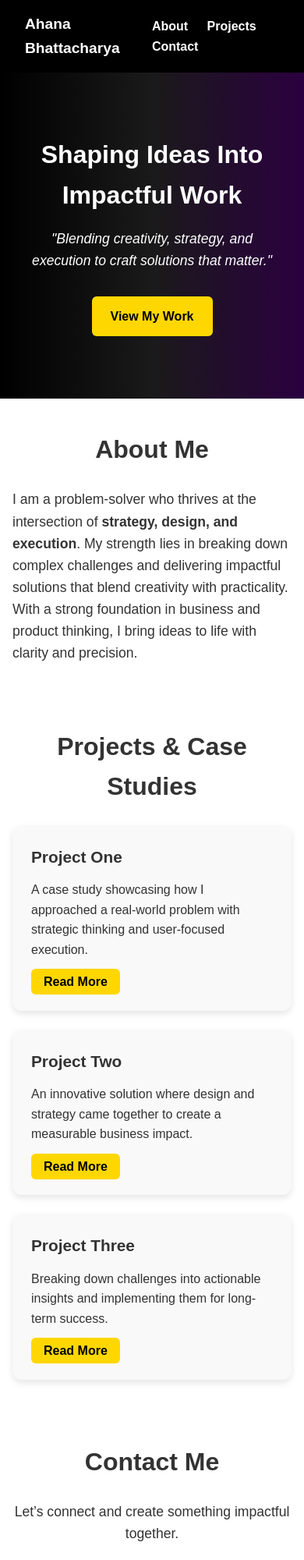
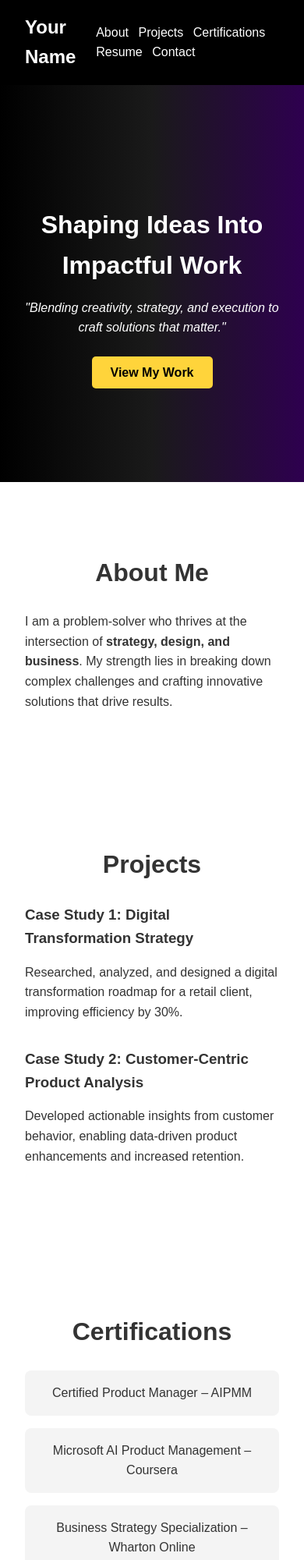
Before and after one commit to AhanaB99/Ahana_Portfolio, a plain HTML site: page index.html in a window 390 px wide. Shown: the top 2000 px of the page at 78% size. Drawn offline with Linux system fonts and the light colour scheme.

Commit message:
Update index.html

```diff
--- a/index.html
+++ b/index.html
@@ -3,53 +3,48 @@
 <head>
   <meta charset="UTF-8">
   <meta name="viewport" content="width=device-width, initial-scale=1.0">
-  <title>Portfolio | Your Name</title>
+  <title>Portfolio</title>
   <style>
-    /* Reset */
-    * {
+    body {
       margin: 0;
-      padding: 0;
-      box-sizing: border-box;
+      font-family: Arial, sans-serif;
+      line-height: 1.6;
+      background: #fff;
+      color: #333;
     }
 
-    body {
-      font-family: Arial, sans-serif;
-      line-height: 1.6;
-      color: #333;
-      background: #fff;
-    }
-
-    /* Navbar */
     header {
-      background: #000;
-      color: #fff;
+      background: black;
+      color: white;
       padding: 1rem 2rem;
       display: flex;
       justify-content: space-between;
       align-items: center;
+      position: sticky;
+      top: 0;
+      z-index: 1000;
     }
 
     header h1 {
-      font-size: 1.2rem;
+      margin: 0;
+      font-size: 1.5rem;
     }
 
     nav a {
-      color: #fff;
-      margin-left: 20px;
+      color: white;
+      margin-left: 1rem;
       text-decoration: none;
-      font-weight: bold;
     }
 
     nav a:hover {
-      color: #FFD700;
+      text-decoration: underline;
     }
 
-    /* Hero Section */
     .hero {
-      background: linear-gradient(to right, #000, #1a1a1a, #2b0040);
-      color: #fff;
+      background: linear-gradient(to right, #000000, #1a1a1a, #2e004f);
+      color: white;
       text-align: center;
-      padding: 5rem 2rem;
+      padding: 8rem 2rem;
     }
 
     .hero h2 {
@@ -59,179 +54,130 @@
 
     .hero p {
       font-style: italic;
-      font-size: 1.1rem;
       margin-bottom: 2rem;
-      color: #fff;
     }
 
     .btn {
-      background: #FFD700;
-      color: #000;
-      padding: 0.8rem 1.5rem;
-      border-radius: 6px;
+      background: #FFD43B;
+      color: black; /* updated */
+      padding: 0.75rem 1.5rem;
+      border: none;
+      border-radius: 5px;
       text-decoration: none;
       font-weight: bold;
-      transition: 0.3s;
-      display: inline-block;
     }
 
-    .btn:hover {
-      background: #e6c200;
-    }
-
-    /* Section */
     section {
       padding: 4rem 2rem;
-      max-width: 1000px;
+      max-width: 900px;
       margin: auto;
     }
 
     section h2 {
+      margin-bottom: 1.5rem;
       font-size: 2rem;
-      margin-bottom: 1.5rem;
       text-align: center;
     }
 
-    /* About */
-    #about p {
-      font-size: 1.1rem;
+    .projects .project {
+      margin-bottom: 2rem;
     }
 
-    /* Projects */
-    .projects-grid {
-      display: grid;
-      grid-template-columns: repeat(auto-fit, minmax(280px, 1fr));
-      gap: 1.5rem;
+    .projects h3 {
+      margin-bottom: 0.5rem;
     }
 
-    .project-card {
-      background: #f9f9f9;
-      padding: 1.5rem;
-      border-radius: 12px;
-      box-shadow: 0 4px 8px rgba(0,0,0,0.1);
-      transition: transform 0.3s ease, box-shadow 0.3s ease;
+    .certifications ul {
+      list-style: none;
+      padding: 0;
     }
 
-    .project-card:hover {
-      transform: translateY(-5px);
-      box-shadow: 0 8px 16px rgba(0,0,0,0.15);
-    }
-
-    .project-card h3 {
-      margin-bottom: 0.8rem;
-      font-size: 1.3rem;
-    }
-
-    .project-card p {
-      font-size: 1rem;
+    .certifications li {
+      background: #f4f4f4;
+      padding: 1rem;
       margin-bottom: 1rem;
-    }
-
-    .project-card a {
-      text-decoration: none;
-      color: #000;
-      font-weight: bold;
-      background: #FFD700;
-      padding: 0.5rem 1rem;
-      border-radius: 6px;
-      transition: background 0.3s;
-    }
-
-    .project-card a:hover {
-      background: #e6c200;
-    }
-
-    /* Contact */
-    .contact {
+      border-radius: 8px;
       text-align: center;
     }
 
-    .contact p {
-      margin-bottom: 1rem;
-      font-size: 1.1rem;
+    .resume {
+      text-align: center;
     }
 
-    .contact a {
-      color: #FFD700;
-      font-weight: bold;
-      text-decoration: none;
+    .resume .btn {
+      margin-top: 1rem;
+      display: inline-block;
     }
 
-    .contact a:hover {
-      text-decoration: underline;
-    }
-
-    /* Footer */
     footer {
+      background: black;
+      color: white;
       text-align: center;
       padding: 1rem;
-      background: #000;
-      color: #fff;
       margin-top: 2rem;
     }
 
-    /* Mobile */
+    /* Mobile responsiveness */
     @media (max-width: 768px) {
       .hero h2 {
         font-size: 2rem;
       }
-      section {
-        padding: 2.5rem 1rem;
+      nav a {
+        margin-left: 0.5rem;
       }
     }
   </style>
 </head>
 <body>
-  <!-- Navbar -->
   <header>
-    <h1>Ahana Bhattacharya</h1>
+    <h1>Your Name</h1>
     <nav>
       <a href="#about">About</a>
       <a href="#projects">Projects</a>
+      <a href="#certifications">Certifications</a>
+      <a href="#resume">Resume</a>
       <a href="#contact">Contact</a>
     </nav>
   </header>
 
-  <!-- Hero Section -->
   <section class="hero">
     <h2>Shaping Ideas Into Impactful Work</h2>
     <p>"Blending creativity, strategy, and execution to craft solutions that matter."</p>
     <a href="#projects" class="btn">View My Work</a>
   </section>
 
-  <!-- About Section -->
   <section id="about">
     <h2>About Me</h2>
-    <p>
-      I am a problem-solver who thrives at the intersection of <strong>strategy, design, and execution</strong>.
-      My strength lies in breaking down complex challenges and delivering impactful solutions that blend creativity with practicality.
-      With a strong foundation in business and product thinking, I bring ideas to life with clarity and precision.
-    </p>
+    <p>I am a problem-solver who thrives at the intersection of <strong>strategy, design, and business</strong>. My strength lies in breaking down complex challenges and crafting innovative solutions that drive results.</p>
   </section>
 
-  <!-- Projects Section -->
-  <section id="projects">
-    <h2>Projects & Case Studies</h2>
-    <div class="projects-grid">
-      <div class="project-card">
-        <h3>Project One</h3>
-        <p>A case study showcasing how I approached a real-world problem with strategic thinking and user-focused execution.</p>
-        <a href="#">Read More</a>
-      </div>
-      <div class="project-card">
-        <h3>Project Two</h3>
-        <p>An innovative solution where design and strategy came together to create a measurable business impact.</p>
-        <a href="#">Read More</a>
-      </div>
-      <div class="project-card">
-        <h3>Project Three</h3>
-        <p>Breaking down challenges into actionable insights and implementing them for long-term success.</p>
-        <a href="#">Read More</a>
-      </div>
+  <section id="projects" class="projects">
+    <h2>Projects</h2>
+    <div class="project">
+      <h3>Case Study 1: Digital Transformation Strategy</h3>
+      <p>Researched, analyzed, and designed a digital transformation roadmap for a retail client, improving efficiency by 30%.</p>
+    </div>
+    <div class="project">
+      <h3>Case Study 2: Customer-Centric Product Analysis</h3>
+      <p>Developed actionable insights from customer behavior, enabling data-driven product enhancements and increased retention.</p>
     </div>
   </section>
 
- <!-- Contact Section -->
+  <section id="certifications" class="certifications">
+    <h2>Certifications</h2>
+    <ul>
+      <li>Certified Product Manager – AIPMM</li>
+      <li>Microsoft AI Product Management – Coursera</li>
+      <li>Business Strategy Specialization – Wharton Online</li>
+    </ul>
+  </section>
+
+  <section id="resume" class="resume">
+    <h2>Resume</h2>
+    <p>You can download my resume for a detailed overview of my experience and skills.</p>
+    <a href="resume.pdf" class="btn" target="_blank">Download Resume</a>
+  </section>
+
   <section id="contact" class="contact">
     <h2>Contact Me</h2>
     <p>Let’s connect and create something impactful together.</p>
@@ -241,9 +187,8 @@
     </div>
   </section>
 
-  <!-- Footer -->
   <footer>
-    <p>© 2025 Your Name. All Rights Reserved.</p>
+    <p>&copy; 2025 Your Name. All rights reserved.</p>
   </footer>
 </body>
 </html>
```
